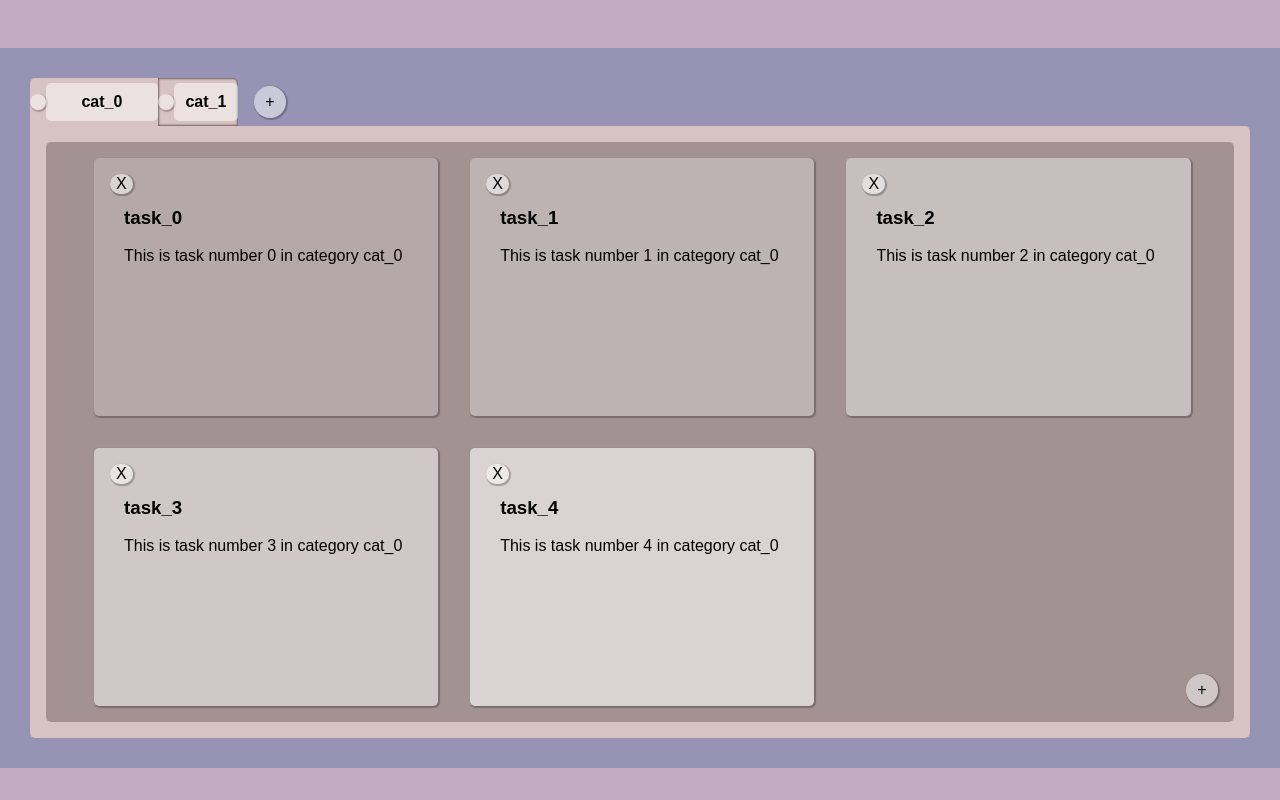
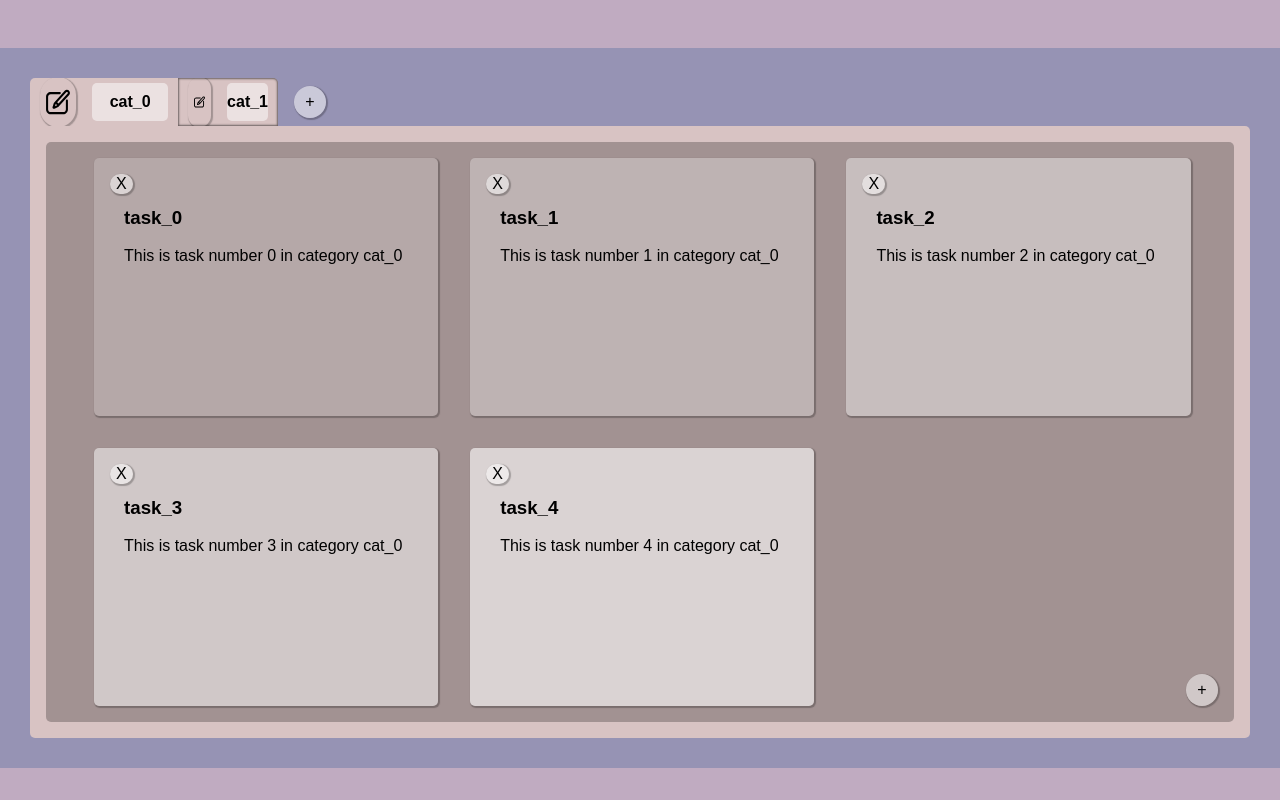
Before and after one commit to DarxyDev/To-Do-List, a website built with webpack: page dist/index.html in a window 1280 px wide. Built offline with nearby package versions, Linux system fonts and the light colour scheme.

Commit message:
added edit-icon.svg to edit-category-btns, need to fix sizing

```diff
--- a/src/style.css
+++ b/src/style.css
@@ -25,8 +25,8 @@
     --tint-dark-high: rgba(0, 0, 0, .75);
 
     --tint-light-med: rgba(255, 255, 255, .5);
-     /* other */
-     --default-transition-time: 2s;
+    /* other */
+    --default-transition-time: 2s;
 }
 
 body {
@@ -109,8 +109,10 @@ category {
     display: flex;
     justify-content: center;
     align-items: center;
+    gap:1rem;
     cursor: pointer;
     user-select: none;
+    padding:0px 10px;
 }
 
 category:last-child {
@@ -138,8 +140,31 @@ category>h4 {
     margin-left: 1rem;
 }
 
+.edit-category-btn {
+    width: 50px;
+    height:50px;
+    background: none;
+}
+
+.category-name-input {
+    width: 100%;
+    height: 100%;
+    background-color: var(--tint-dark-low);
+    border: none;
+    outline: none;
+    text-align: center;
+}
+
+.category-name,
+.category-name-input {
+    text-align: center;
+    font-size: 1rem;
+    font-weight: 600;
+}
+
+
 .round-btn {
-    border-radius: 100vmin;
+    border-radius: 100vmax;
 }
 
 #to-do-section {
@@ -166,8 +191,8 @@ category>h4 {
     padding: 1rem 0 1rem 3rem;
     box-sizing: border-box;
     display: flex;
-    flex-wrap:wrap;
-    gap:var(--item-container-gap);
+    flex-wrap: wrap;
+    gap: var(--item-container-gap);
 }
 
 item {
@@ -236,29 +261,12 @@ item:hover {
     display: none;
 }
 
-.edit-category-btn {
-    width: 1rem;
-    height: 1rem;
-}
-
-.category-name-input {
-    width: 100%;
-    height: 100%;
-    background-color: var(--tint-dark-low);
-    border: none;
-    outline: none;
-    text-align: center;
-}
-
-.category-name,
-.category-name-input {
-    text-align: center;
-    font-size: 1rem;
-    font-weight: 800;
-}
-
 .delete-task-btn {
     position: absolute;
     top: 1rem;
     left: 1rem;
 }
+.default-svg{
+    height:100%;
+    width:100%;
+}
--- a/src/ui-manager.js
+++ b/src/ui-manager.js
@@ -1,4 +1,5 @@
 import interlinkManager from './interlink-manager.js';
+import svg_editIcon from './img/edit-icon.svg'
 
 const uiManager = (() => {
     //references
@@ -107,6 +108,7 @@ const uiManager = (() => {
     }
     const _addEditBtnToCategory = (categoryElement) => {
         let btnElement = document.createElement('button');
+        btnElement.appendChild(_createSVGElement(svg_editIcon));
         categoryElement.appendChild(btnElement);
         btnElement.classList.add('edit-category-btn', 'round-btn');
 
@@ -135,6 +137,12 @@ const uiManager = (() => {
         })
 
         return btnElement;
+    }
+    const _createSVGElement = (svg)=>{
+        const imgElement = new Image();
+        imgElement.src = svg;
+        imgElement.classList.add('default-svg');
+        return imgElement;
     }
     const _createItem = (task) => {
         let itemElement = document.createElement('item');
```
Also changed, not shown: dist/3d874d5ebd9734c17c67.svg (added), dist/index.html, dist/main.js, src/img/edit-icon.svg (added).
